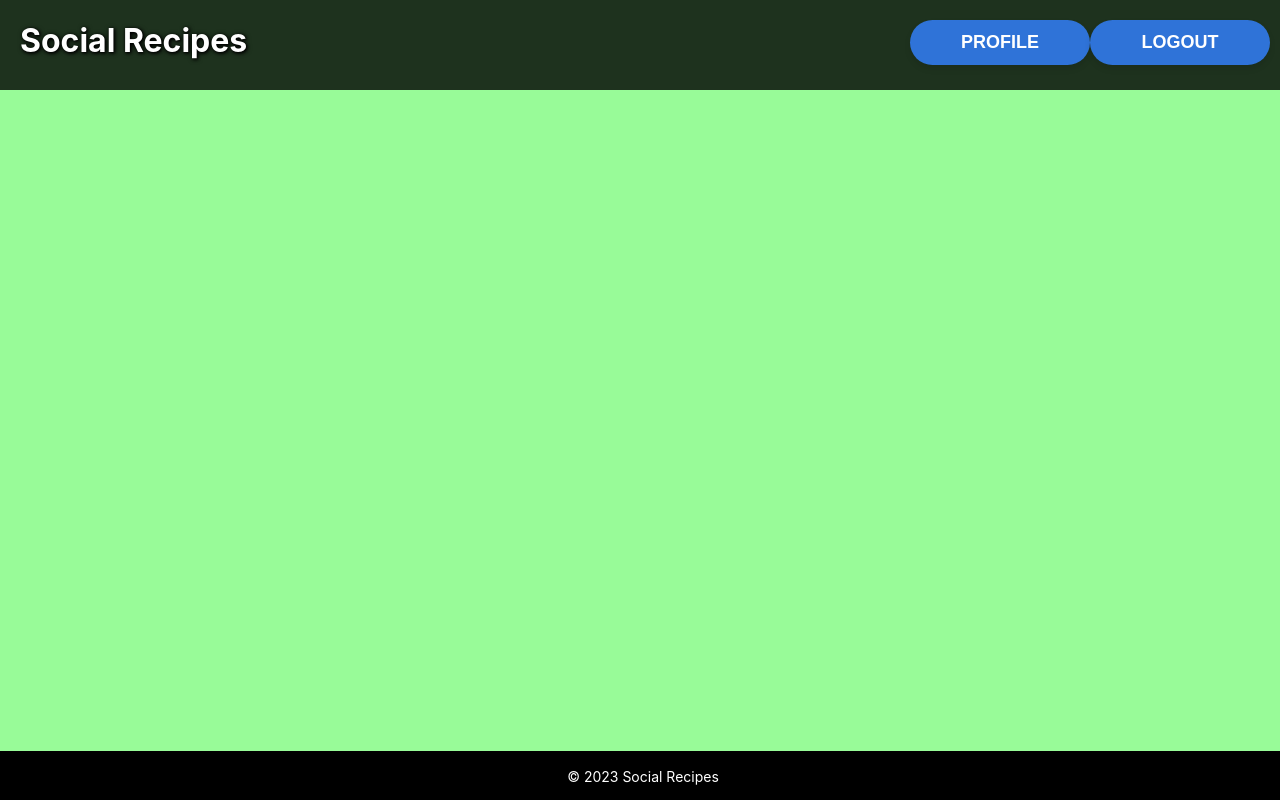
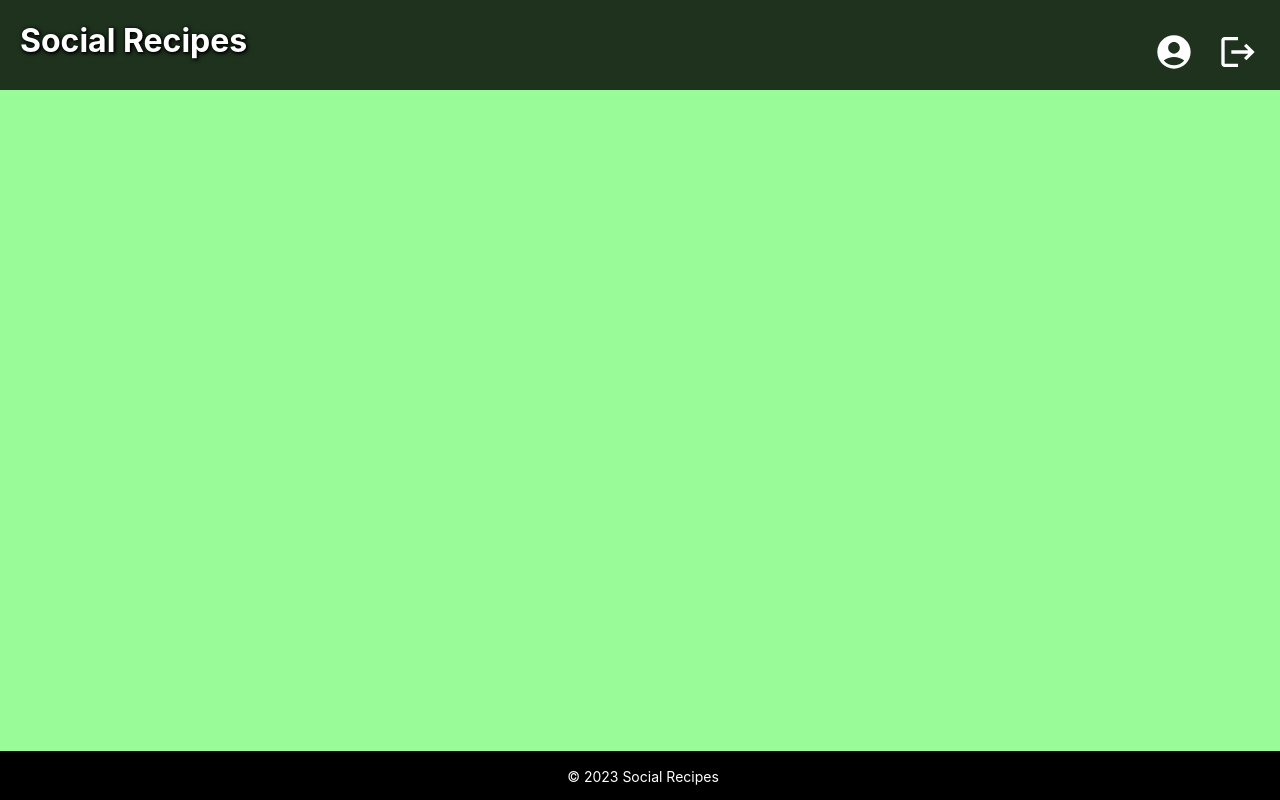
Before and after one commit to AgustinEscalanteRojo/final-project-frontend, a React (Create React App) app: page /post in a window 1280 px wide. Built offline with nearby package versions, Linux system fonts and the light colour scheme.

Commit message:
feat: Add icons to header buttons

```diff
--- a/package.json
+++ b/package.json
@@ -3,7 +3,11 @@
   "version": "0.1.0",
   "private": true,
   "dependencies": {
+    "@emotion/react": "^11.11.1",
+    "@emotion/styled": "^11.11.0",
     "@mui/icons-material": "^5.14.3",
+    "@mui/material": "^5.14.4",
+    "@mui/styled-engine-sc": "^5.12.0",
     "@testing-library/jest-dom": "^5.14.1",
     "@testing-library/react": "^13.0.0",
     "@testing-library/user-event": "^13.2.1",
@@ -17,7 +21,7 @@
     "react-dom": "^18.2.0",
     "react-router-dom": "^6.14.2",
     "react-scripts": "5.0.1",
-    "styled-components": "^6.0.6",
+    "styled-components": "^6.0.7",
     "typescript": "^4.4.2",
     "web-vitals": "^2.1.0",
     "yup": "^1.2.0"
--- a/src/components/Header/index.tsx
+++ b/src/components/Header/index.tsx
@@ -2,8 +2,15 @@ import { FC, memo, useCallback } from 'react'
 import { useNavigate } from 'react-router-dom'
 import type { Props } from './types'
 import { logout } from '../../services/api/auth'
+import Button from '../Button'
+
+import IconButton from '@mui/material/IconButton';
+import AccountCircleIcon from '@mui/icons-material/AccountCircle';
+import LogoutIcon from '@mui/icons-material/Logout';
+
+
 import { ButtonController, Container, Title } from './styles'
-import Button from '../Button'
+
 
 const Header: FC<Props> = ({ onLogout }) => {
   const navigate = useNavigate()
@@ -22,8 +29,18 @@ const Header: FC<Props> = ({ onLogout }) => {
     <Container>
       <Title>Social Recipes</Title>
       <ButtonController>
-        <Button onClick={handleGoToProfile}>Profile</Button>
-        <Button onClick={handleLogout}>Logout</Button>
+
+      <IconButton size="large" >
+  <AccountCircleIcon onClick={handleGoToProfile} sx={{ color: 'white', fontSize: 40 } } />
+</IconButton>
+
+<IconButton size="large" >
+  <LogoutIcon onClick={handleLogout} sx={{ color: 'white', fontSize: 40 } } />
+</IconButton>
+
+
+
+
       </ButtonController>
     </Container>
   )
```
Also changed, not shown: 1 other file (tests, documents, lock files or other folders).
